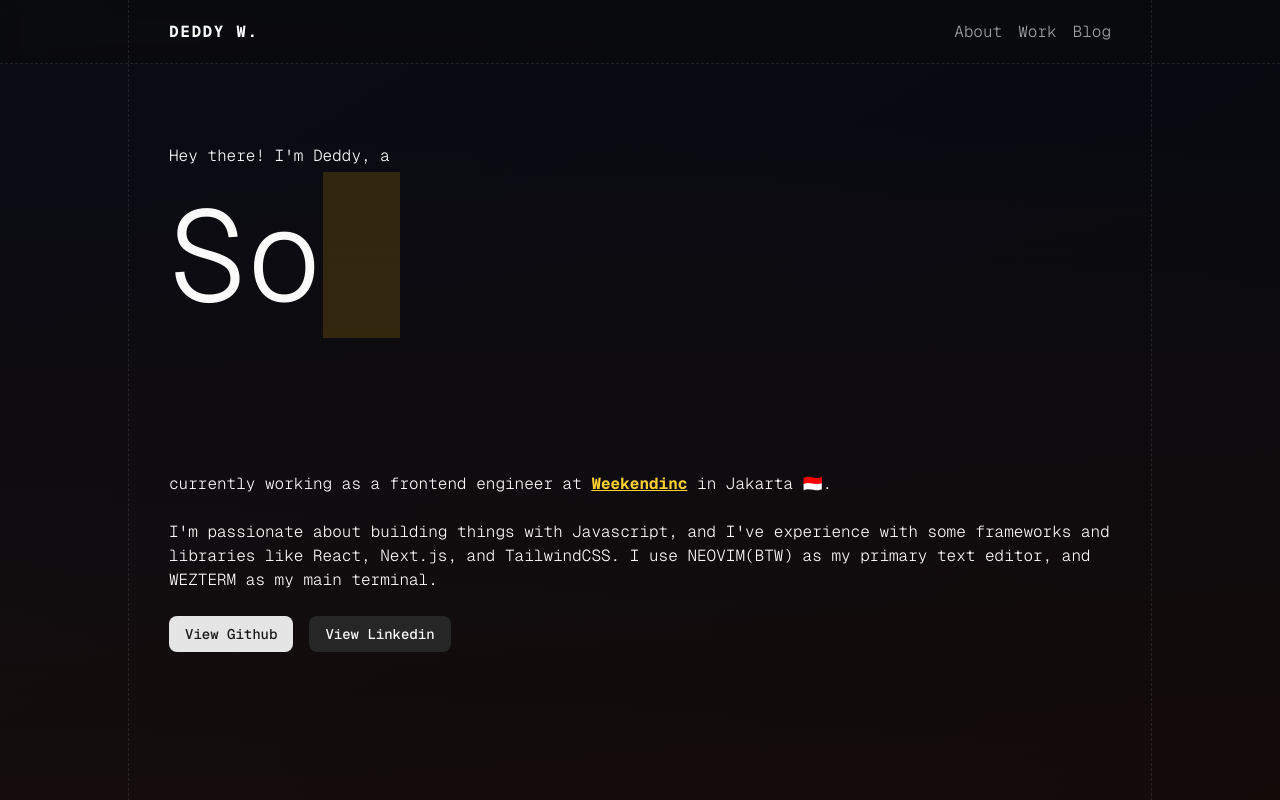
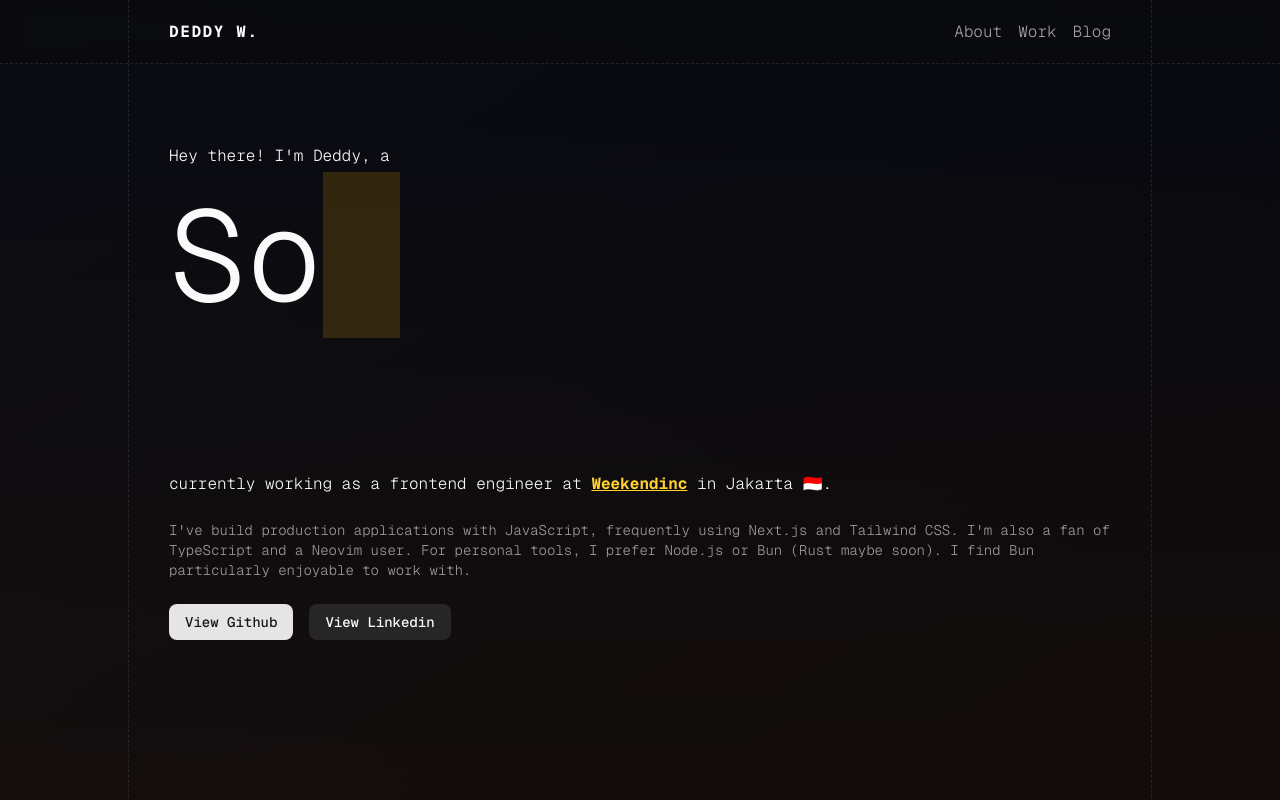
Before and after one commit to philldev/personal-site, a Next.js app: page / in a window 1280 px wide. Shown: the top 800 px of the page. Built offline with nearby package versions, Linux system fonts and the light colour scheme.

Commit message:
update copy

```diff
--- a/app/page.tsx
+++ b/app/page.tsx
@@ -20,12 +20,16 @@ export default function Home() {
             in Jakarta 🇮🇩.
           </p>
 
-          <p>
-            I&apos;m passionate about building things with Javascript, and
-            I&apos;ve experience with some frameworks and libraries like React,
-            Next.js, and TailwindCSS. I use NEOVIM(BTW) as my primary text
-            editor, and WEZTERM as my main terminal.
+          <p className="text-foreground/60 text-sm">
+            I&apos;ve build production applications with JavaScript, frequently
+            using Next.js and Tailwind CSS. I&apos;m also a fan of TypeScript
+            and a Neovim user. For personal tools, I prefer Node.js or Bun (Rust
+            maybe soon). I find Bun particularly enjoyable to work with.
           </p>
+
+          {/* <p className="text-xs text-foreground/5"> */}
+          {/*   My favorite techstack is CURSOR, V0, and chatgpt. hahaha jk */}
+          {/* </p> */}
 
           <div className="flex gap-4">
             <Button asChild>
```
